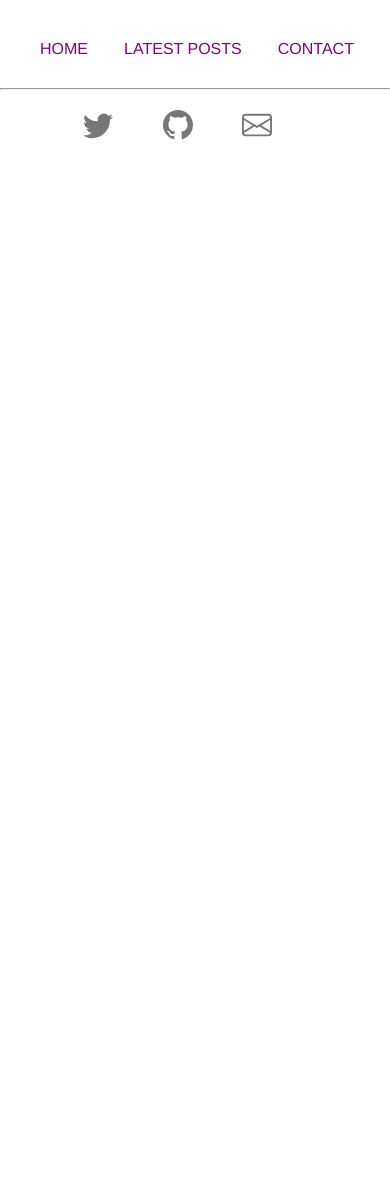
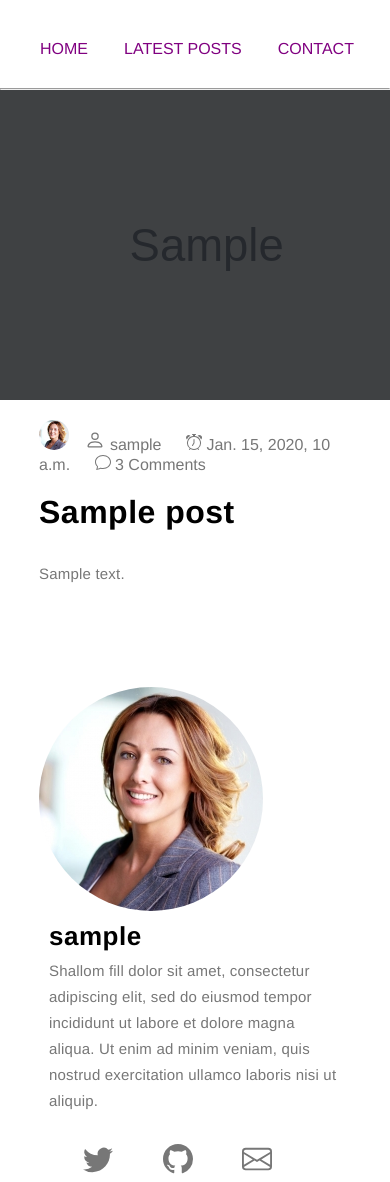
Before and after one commit to toluisjoel/FlatNews, a Django app: template blog/templates/blog/post/post_detail.html in a window 390 px wide. Before the commit the page ends 140 px from the top, so only its background shows below. Run offline with Django 3.2, Linux system fonts and the light colour scheme; the template is opened without the code that fills it: values that come from a table or form of the project are taken from there, others are empty; tables that the repository leaves empty hold one stand-in row (values such as "Sample post"); grey boxes marked "Sample" are stand-in pictures; parts of the project's set-up code (start-up, migrations or seed data) failed here and were passed over; some web fonts are replaced.

Commit message:
OVERLAY ADDED POST DETAIL THUMBNAIL
#updates

1) Inline css added in main.html for post_detail.html. That’s the only way I could make the background image responsive and set the height for the background-image(post detail thumbnail)

```diff
--- a/blog/static/css/blog.css
+++ b/blog/static/css/blog.css
@@ -24,16 +24,14 @@ nav li{
   list-style-type: none;
   text-transform: uppercase;
 }
-nav li a{
+nav a{
   color: purple;
   text-decoration: none;
 }
 
 nav a:hover{border-bottom: 1px solid;}
 
-article {
-  padding: 38px 0 40px 0;
-}
+article {padding: 38px 0 40px 0;}
 
 footer {
   padding-top:20px;
@@ -53,34 +51,52 @@ footer .icons a{
   padding-right: 40px;
 }
 
+
+/* ----------------------------------------------------------------
+                            TYPOGRAPHY
+---------------------------------------------------------------- */
+h1,h2,h3 {
+  font-style: normal;
+  font-weight: bold;
+  letter-spacing: 0.5px;
+}
+
+h2 {font-size: 32px;}
+
+h2,h3 {padding-bottom: 6px;}
+
+h3 {font-size: 26px;}
+
+p {
+  color: var(--gray);
+  font-size: 15px;
+  font-weight: 300;
+  line-height: 26px;
+  letter-spacing: 0.2px;
+}
+
+
 /* ----------------------------------------------------------------
                             POST LIST
 ---------------------------------------------------------------- */
 
 #blog-section {padding-top: 50px;}
 
-.post-thumbnail, .post-details, .author-info, .button {width: 80%;}
-
-.post-thumbnail {
+.post-thumbnail, .post-details, .author-info, .button {
+  width: 80%;
   margin: auto;
   display: block;
 }
 
 .post-details{
-  margin: auto;
   padding: 30px 0;
   text-align: left;
 }
 
-.post-details h1{
-  font-size: 25px;
-  padding-bottom: 20px;
-}
-
-.post-details p{color: var(--gray);}
+.post-details h3 {padding-bottom: 20px;}
 
 .post-details a{
-  color: black;
+  color: purple;
   text-decoration: none;
 }
 
@@ -89,10 +105,9 @@ footer .icons a{
 .post-details h1 a:hover{opacity: 0.8;}
 
  .author-info {
-  display:block;
-  margin: auto;
   padding-top: 20px;
   color: var(--gray);
+  padding-bottom: 20px;
 }
 
 .author-info span {
@@ -107,10 +122,9 @@ footer .icons a{
 }
 
 .button {
-  margin: auto;
   padding: 20px;
-  display: block;
   border-radius: 8px;
+  /* -webkit-border */
   color: var(--gray);
   text-align: center;
   text-decoration: none;
@@ -129,3 +143,45 @@ footer .icons a{
     justify-content: center;
   }
 }
+
+
+/* ----------------------------------------------------------------
+                            POST DETAIL
+---------------------------------------------------------------- */
+.overlay {
+  background: rgba(0,0,0,0.7 );
+  width: 100%;
+  height: 310px;
+  position: absolute;
+}
+
+.post-detail-content h2 {
+  padding-bottom: 30px;
+}
+.post-detail-content, .post-detail-author-info {
+  width: 80%;
+  margin: auto;
+}
+
+.post-detail-author-info {
+  display: flex;
+  flex-wrap: wrap;
+  padding-top: 100px;
+}
+
+.author-detail-author-info {
+  flex: 50%;
+  padding: 10px;
+}
+
+.post-detail-author-image {
+  border-radius: 50%;
+}
+
+@media only screen and (min-width: 1024px) {
+  .overlay {height: 700px;}
+}
+
+@media only screen and (min-width: 2560px) {
+  .overlay {height: 1000px;}
+}
--- a/blog/templates/blog/post/post_detail.html
+++ b/blog/templates/blog/post/post_detail.html
@@ -1 +1,36 @@
 {% extends "main.html" %}
+{% load static %}
+
+{% block title %}{{post.title}}{% endblock %}
+
+{% block content %}
+
+<section style="background: url('{{post.thumbnail.url}}') no-repeat;background-size: cover;" id="thumbnail-section">
+    <div class="overlay"></div>
+</section>
+
+<section id="post-detail">
+    <!-- <img src="{{post.thumbnail.url}}" alt="" class="post-detail-thumbnail" style="width: 100%;"> -->
+
+    <div class="author-info">
+        <img src="{% static 'images/author-image1.jpg' %}" alt="post thumbnail" class="author-image">
+        <span><svg xmlns="http://www.w3.org/2000/svg" width="20" height="20" fill="currentColor" class="bi bi-person" viewBox="0 0 16 16"><path d="M8 8a3 3 0 1 0 0-6 3 3 0 0 0 0 6zm2-3a2 2 0 1 1-4 0 2 2 0 0 1 4 0zm4 8c0 1-1 1-1 1H3s-1 0-1-1 1-4 6-4 6 3 6 4zm-1-.004c-.001-.246-.154-.986-.832-1.664C11.516 10.68 10.289 10 8 10c-2.29 0-3.516.68-4.168 1.332-.678.678-.83 1.418-.832 1.664h10z"/></svg> {{post.author}}</span>
+        <span><svg xmlns="http://www.w3.org/2000/svg" width="16" height="16" fill="currentColor" class="bi bi-alarm" viewBox="0 0 16 16"><path d="M8.5 5.5a.5.5 0 0 0-1 0v3.362l-1.429 2.38a.5.5 0 1 0 .858.515l1.5-2.5A.5.5 0 0 0 8.5 9V5.5z"/><path d="M6.5 0a.5.5 0 0 0 0 1H7v1.07a7.001 7.001 0 0 0-3.273 12.474l-.602.602a.5.5 0 0 0 .707.708l.746-.746A6.97 6.97 0 0 0 8 16a6.97 6.97 0 0 0 3.422-.892l.746.746a.5.5 0 0 0 .707-.708l-.601-.602A7.001 7.001 0 0 0 9 2.07V1h.5a.5.5 0 0 0 0-1h-3zm1.038 3.018a6.093 6.093 0 0 1 .924 0 6 6 0 1 1-.924 0zM0 3.5c0 .753.333 1.429.86 1.887A8.035 8.035 0 0 1 4.387 1.86 2.5 2.5 0 0 0 0 3.5zM13.5 1c-.753 0-1.429.333-1.887.86a8.035 8.035 0 0 1 3.527 3.527A2.5 2.5 0 0 0 13.5 1z"/></svg> {{post.published_date}}</span>
+        <span><svg xmlns="http://www.w3.org/2000/svg" width="16" height="16" fill="currentColor" class="bi bi-chat" viewBox="0 0 16 16"><path d="M2.678 11.894a1 1 0 0 1 .287.801 10.97 10.97 0 0 1-.398 2c1.395-.323 2.247-.697 2.634-.893a1 1 0 0 1 .71-.074A8.06 8.06 0 0 0 8 14c3.996 0 7-2.807 7-6 0-3.192-3.004-6-7-6S1 4.808 1 8c0 1.468.617 2.83 1.678 3.894zm-.493 3.905a21.682 21.682 0 0 1-.713.129c-.2.032-.352-.176-.273-.362a9.68 9.68 0 0 0 .244-.637l.003-.01c.248-.72.45-1.548.524-2.319C.743 11.37 0 9.76 0 8c0-3.866 3.582-7 8-7s8 3.134 8 7-3.582 7-8 7a9.06 9.06 0 0 1-2.347-.306c-.52.263-1.639.742-3.468 1.105z"/></svg> 3 Comments</span>
+    </div>
+
+    <div class="post-detail-content">
+        <h2>{{post.title}}</h2>
+        <p>{{post.content|linebreaks}}</p>
+    </div>
+
+    <div class="post-detail-author-info">
+        <img src="{% static 'images/author-image1.jpg' %}" alt="post thumbnail" class="post-detail-author-image" class="author-detail-author-info">
+        <div class="author-detail-author-info">
+            <h3>{{post.author}}</h3>
+            <p>Shallom fill dolor sit amet, consectetur adipiscing elit, sed do eiusmod tempor incididunt ut labore et dolore magna aliqua. Ut enim ad minim veniam, quis nostrud exercitation ullamco laboris nisi ut aliquip.</p>
+        </div>
+    </div>
+</section>
+
+{% endblock %}
--- a/blog/templates/main.html
+++ b/blog/templates/main.html
@@ -19,6 +19,19 @@
     <link rel="stylesheet" href="https://cdn.jsdelivr.net/npm/bootstrap-icons@1.8.2/font/bootstrap-icons.css" integrity="sha384-eoTu3+HydHRBIjnCVwsFyCpUDZHZSFKEJD0mc3ZqSBSb6YhZzRHeiomAUWCstIWo" crossorigin="anonymous">
     <link rel="stylesheet" href="{% static 'css/blog.css' %}">
     <title>{% block title %}{% endblock %}</title>
+
+    <!-- inline style for post_detail.html -->
+    <style>
+        #thumbnail-section {
+            height: 310px;
+        }
+        @media only screen and (min-width:1024px) {
+            #thumbnail-section {height: 700px;}
+        }
+        @media only screen and (min-width:2560px) {
+            #thumbnail-section {height: 1000px;}
+        }
+    </style>
 </head>
 
 <body>
```
